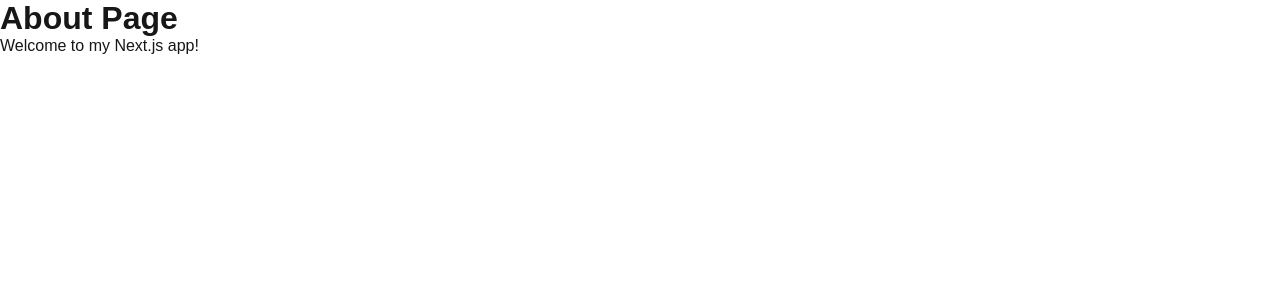
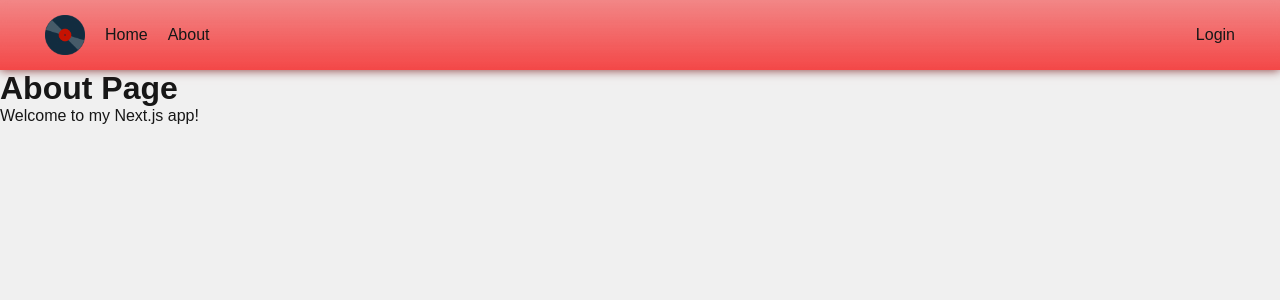
Before and after one commit to coltonk1/boom-box, a Next.js app: page /about in a window 1280 px wide. Shown: the top 300 px of the page. Built offline with nearby package versions, Linux system fonts and the light colour scheme.

Commit message:
added header

```diff
--- a/app/about/page.js
+++ b/app/about/page.js
@@ -1,3 +1,7 @@
+// export const metadata = {
+//     title: "Bm Box",
+//     description: "Generated by create next app",
+// };
 export default function About() {
     return (
         <div>
--- a/app/globals.css
+++ /dev/null
@@ -1,42 +0,0 @@
-:root {
-  --background: #ffffff;
-  --foreground: #171717;
-}
-
-@media (prefers-color-scheme: dark) {
-  :root {
-    --background: #0a0a0a;
-    --foreground: #ededed;
-  }
-}
-
-html,
-body {
-  max-width: 100vw;
-  overflow-x: hidden;
-}
-
-body {
-  color: var(--foreground);
-  background: var(--background);
-  font-family: Arial, Helvetica, sans-serif;
-  -webkit-font-smoothing: antialiased;
-  -moz-osx-font-smoothing: grayscale;
-}
-
-* {
-  box-sizing: border-box;
-  padding: 0;
-  margin: 0;
-}
-
-a {
-  color: inherit;
-  text-decoration: none;
-}
-
-@media (prefers-color-scheme: dark) {
-  html {
-    color-scheme: dark;
-  }
-}
--- a/app/layout.js
+++ b/app/layout.js
@@ -1,5 +1,7 @@
 import { Geist, Geist_Mono } from "next/font/google";
-import "./globals.css";
+import "./styles/globals.css";
+// import styles from "./styles/layout.module.css";
+import Link from "next/link";
 
 const geistSans = Geist({
     variable: "--font-geist-sans",
@@ -12,14 +14,28 @@
 });
 
 export const metadata = {
-  title: "Create Next App",
+    title: "Boom Box",
     description: "Generated by create next app",
 };
 
 export default function RootLayout({ children }) {
     return (
         <html lang="en">
-      <body className={`${geistSans.variable} ${geistMono.variable}`}>
+            <body>
+                <header>
+                    <nav>
+                        <div>
+                            <Link href="/">
+                                <img src="/disc.png"></img>
+                            </Link>
+                            <Link href="/">Home</Link>
+                            <Link href="/about">About</Link>
+                        </div>
+                        <div>
+                            <Link href="/login">Login</Link>
+                        </div>
+                    </nav>
+                </header>
                 {children}
             </body>
         </html>
--- /dev/null
+++ b/app/styles/globals.css
@@ -0,0 +1,91 @@
+:root {
+    --background: #f0f0f0;
+    --foreground: #171717;
+}
+
+/* @media (prefers-color-scheme: dark) {
+    :root {
+        --background: #0a0a0a;
+        --foreground: #ededed;
+    }
+} */
+
+html,
+body {
+    max-width: 100vw;
+    overflow-x: hidden;
+}
+
+body {
+    color: var(--foreground);
+    background: var(--background);
+    font-family: Arial, Helvetica, sans-serif;
+    -webkit-font-smoothing: antialiased;
+    -moz-osx-font-smoothing: grayscale;
+}
+
+* {
+    box-sizing: border-box;
+    padding: 0;
+    margin: 0;
+}
+
+a {
+    color: inherit;
+    text-decoration: none;
+}
+
+@media (prefers-color-scheme: dark) {
+    html {
+        color-scheme: dark;
+    }
+}
+
+header {
+    background: linear-gradient(to top, #f34747, #f34747a0);
+    backdrop-filter: blur(5px);
+    height: 70px;
+    box-shadow: 0 0 10px #863232;
+    position: sticky;
+    top: 0;
+    z-index: 20;
+}
+
+header > nav {
+    display: flex;
+    justify-content: space-between;
+    height: inherit;
+    padding: 10px 40px;
+    width: 100%;
+}
+
+header > nav > div {
+    display: flex;
+    align-items: center;
+    gap: 10px;
+    flex-grow: 1;
+}
+
+header > nav > div:last-child {
+    justify-content: flex-end;
+}
+
+header > nav > div > a {
+    display: block;
+    height: 100%;
+    padding: 5px;
+}
+
+header > nav > div > a:not(:has(img)) {
+    height: fit-content;
+}
+
+header > nav > div > a:not(:has(img)):hover {
+    background: blue;
+}
+
+header > nav > div > a > img {
+    width: 100%;
+    height: 100%;
+    object-fit: contain;
+}
```
Also changed, not shown: app/page.js (+8 -91 lines), app/styles/layout.module.css (added), app/styles/page.module.css (renamed from app/page.module.css), public/disc.png (added). Lines whose indentation alone changed are shown as unchanged.
